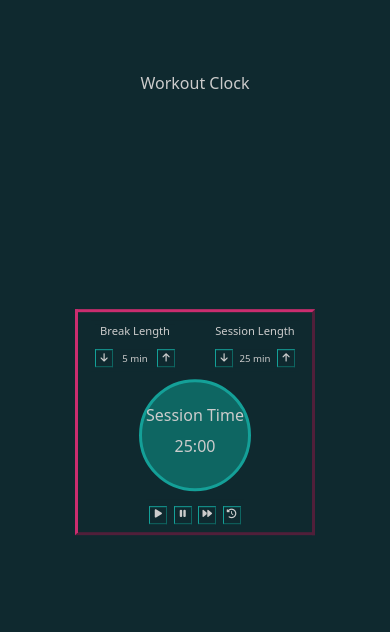
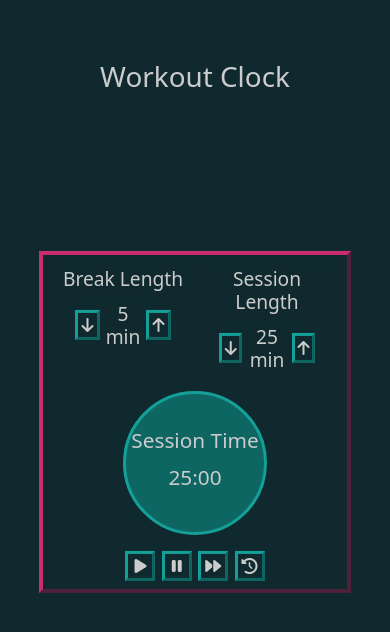
Before and after one commit to Ivaz7/Front-end-freeCodeCamp, a React (Vite) app in the folder WorkoutClock/: page / in a window 390 px wide. Shown: the top 632 px of the page. Built offline with nearby package versions, Linux system fonts and the light colour scheme.

Commit message:
make workout clock have better style

```diff
--- a/WorkoutClock/src/components/main.jsx
+++ b/WorkoutClock/src/components/main.jsx
@@ -8,7 +8,7 @@ const Main = () => {
       className="
         d-flex
         flex-column
-        gap-2
+        gap-3
         gap-sm-4
         align-items-center
         p-2
--- a/WorkoutClock/src/stylesSCSS/_button.scss
+++ b/WorkoutClock/src/stylesSCSS/_button.scss
@@ -35,6 +35,14 @@ button {
 
 @media (max-width:500px) {
   button {
+    font-size: 1rem;
+    height: 1.5rem;
+    width: 1.5rem;
+  }
+}
+
+@media (max-width:300px) {
+  button {
     font-size: 0.6rem;
     height: 1rem;
     width: 1rem;
--- a/WorkoutClock/src/stylesSCSS/_header.scss
+++ b/WorkoutClock/src/stylesSCSS/_header.scss
@@ -5,7 +5,7 @@ header {
   height: 12vh;
 }
 
-@media (max-width:500px) {
+@media (max-width:300px) {
   header {
     h1 {
       font-size: 1rem;
--- a/WorkoutClock/src/stylesSCSS/_lengthBrkSion.scss
+++ b/WorkoutClock/src/stylesSCSS/_lengthBrkSion.scss
@@ -20,8 +20,29 @@
 
 @media (max-width:500px) {
   .lengthBrkSion {
+    width: 100%;
+
+    h4 {
+      font-size: 1.2rem;
+    }
+
+    .lengthDiv {
+      width: 100%;
+
+      .lengthBtn {
+        h5 {
+          font-size: 1.2rem;
+        }
+
+        width: 70%;
+      }
+    }
+  }
+}
+
+@media (max-width:300px) {
+  .lengthBrkSion {
     font-size: 0.7rem;
-    width: 13rem;
 
     h4 {
       font-size: 0.7rem;
--- a/WorkoutClock/src/stylesSCSS/_timeRender..scss
+++ b/WorkoutClock/src/stylesSCSS/_timeRender..scss
@@ -18,6 +18,21 @@
 
 @media (max-width:500px) {
   .timeRender {
+    height: 9rem;
+    width: 9rem;
+
+    h4 {
+      font-size: 1.3rem;
+    }
+
+    h1 {
+      font-size: 1.3rem;
+    }
+  }
+}
+
+@media (max-width:300px) {
+  .timeRender {
     height: 7rem;
     width: 7rem;
 
--- a/WorkoutClock/src/stylesSCSS/main.scss
+++ b/WorkoutClock/src/stylesSCSS/main.scss
@@ -27,9 +27,14 @@ main {
   border-top-color: c.$pink;
 }
 
-@media (max-width: 500px) {
+@media (max-width:400px) {
   main {
-    width: 15rem;
+    width: 80vw;
+  }
+}
+
+@media (max-width: 300px) {
+  main {
     border: 0.2rem solid;
     border-bottom-color: c.$redDark;
     border-right-color: c.$redDark;
```
